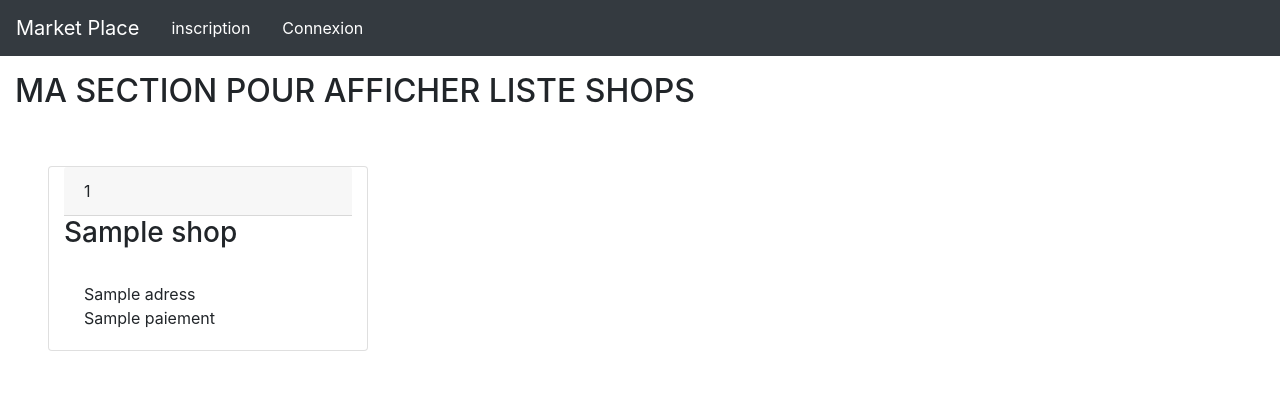
After one commit to Daeriss/MarketPlace, a Symfony app: template templates/market/shops.html.twig in a window 1280 px wide. The commit adds this page. Shown: the top 398 px of the page. Run offline with Twig, Linux system fonts and the light colour scheme; the template is opened without the code that fills it: most values are stand-ins (such as "Sample title", 1, 10 or a date in 2020); some libraries are stand-ins or nearby versions.

Commit message:
recherche shop ok

```diff
--- a/templates/headerShopKeeper.html.twig
+++ b/templates/headerShopKeeper.html.twig
@@ -5,8 +5,8 @@
 		<nav class="navbar navbar-expand-lg navbar-dark bg-dark ">
 			<a class="navbar-brand" href="{{path('accueilshopkeeper')}}">
 				Market Place</a>
-			<a class="nav-link text-white" href="{{ path('shop_index') }}">Shop(admin)</a>
-			<a class="nav-link text-white" href="{{ path('product_index') }}">Product</a>
+			<a class="nav-link text-white" href="{{ path('shop_index') }}">Ma boutiques</a>
+			<a class="nav-link text-white" href="{{ path('product_index') }}">Mes produits</a>
 		</nav>
 	</header>
 {% endblock %}
--- a/templates/market/index.html.twig
+++ b/templates/market/index.html.twig
@@ -15,7 +15,6 @@
 		{{ form_widget(form) }}
 
 		<button class="btn btn-dark" >{{ button_label|default('Save') }}</button>
-		<div id="district-Id" data-district="{{ district ?? "13001" }}"></div>
 		{{ form_end(form) }}
 	</section>
 
--- /dev/null
+++ b/templates/market/shops.html.twig
@@ -0,0 +1,41 @@
+{% extends 'header.html.twig' %}
+
+{% block title %}PAGE shops{% endblock %}
+
+
+{% block stylesheets %}
+<style>
+</style>
+{% endblock %}
+
+{% block body %}
+
+<section class="container-fluid">
+    <h2>MA SECTION POUR AFFICHER LISTE SHOPS</h2>
+
+     <div class="row">
+        {% for shop in shops %}
+            <articles class="card m-5 col-3">
+                <div class="card-header"> {{ shop.id }}</div>
+                <h3 class="card-title">{{ shop.name }}</h3>
+                <div class="card-body">
+                    <div class="card-text">{{ shop.adress }}</div>
+                    <div class="card-text">{{ shop.paiement }}</div>
+                </div>
+            </articles>
+        {% else %}
+            <tr>
+                <td colspan="7">no records found</td>
+            </tr>
+        {% endfor %}
+    </div>
+
+</section>
+
+{% endblock %}
+
+{% block javascripts %}
+
+<script></script>
+
+{% endblock %}
```
Also changed, not shown: src/Controller/MarketController.php (+26 -2 lines), public/assets/js/script.js, 1 other file.
